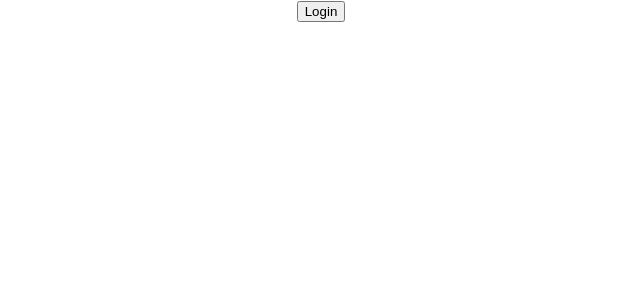
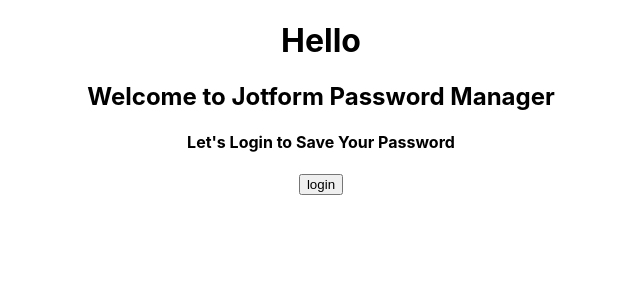
Before and after one commit to EgeBoraErguney/jotform-react-extension-intern, a React (Create React App) app: page / in a window 1280 px wide. Shown: the top 300 px of the page, without its empty margins (319-959 px from the left). Built offline with nearby package versions, Linux system fonts and the light colour scheme.

Commit message:
Login Component is added

```diff
--- a/package.json
+++ b/package.json
@@ -7,6 +7,7 @@
     "@testing-library/react": "^11.1.0",
     "@testing-library/user-event": "^12.1.10",
     "axios": "^0.21.4",
+    "jotform": "^0.1.5",
     "npm-watch": "^0.11.0",
     "react": "^17.0.2",
     "react-dom": "^17.0.2",
--- a/src/App.js
+++ b/src/App.js
@@ -1,48 +1,11 @@
 import "./App.css";
-import React, { useState, useEffect, useReducer } from "react";
-import axios from "axios";
-import qs from "qs";
-import { Helmet } from "react-helmet";
+import React from 'react';
+import Login from './Components/login'
 
 function App() {
-  const [formData, setFormData] = useState({
-    username: "",
-    password: "",
-  });
-  const [userData, setUserData] = useState({});
-  const [loggedIn, setLoggedIn] = useState(false);
-  const [loaded, setLoaded] = useState(false);
-  const [apiKey, setApiKey] = useState("");
-
-
-  function handleChange(event) {
-    setFormData({
-      username:
-        event.target.name === "username"
-          ? event.target.value
-          : formData.username,
-      password:
-        event.target.name === "password"
-          ? event.target.value
-          : formData.password,
-    });
-  }
-  function loginFunction() {
-    window['JF'].login(
-      function success(){
-          setApiKey(window['JF'].getAPIKey());
-          console.log(window['JF'].getAPIKey());
-      },
-      function error(){
-        window.alert("Could not authorize user");
-      }
-  );
-  }
-
   return (
     <div className="App">
-      <button onClick={()=>loginFunction()}>Login</button>
-      {apiKey}
+      <Login/>
     </div>
   );
 }
--- /dev/null
+++ b/src/Components/login.js
@@ -0,0 +1,31 @@
+import React, { useState, useEffect } from 'react';
+
+const Login = () => {
+    const [apiKey, setApiKey] = useState("");
+
+    function loginFunction() {
+      window['JF'].login(
+        function success(){
+            setApiKey(window['JF'].getAPIKey());
+            console.log(window['JF'].getAPIKey());
+            console.log(apiKey);
+        },
+        function error(){
+          window.alert("Could not authorize user");
+        }
+      );
+    };
+
+    return (
+        <>
+            <h1>Hello</h1>
+            <h2>Welcome to Jotform Password Manager</h2>
+            <h4>Let's Login to Save Your Password</h4>
+            <button onClick={loginFunction}>
+                login
+            </button>
+        </>
+    )
+}
+
+export default Login;
```
Also changed, not shown: 2 other files (tests, documents, lock files or other folders).
